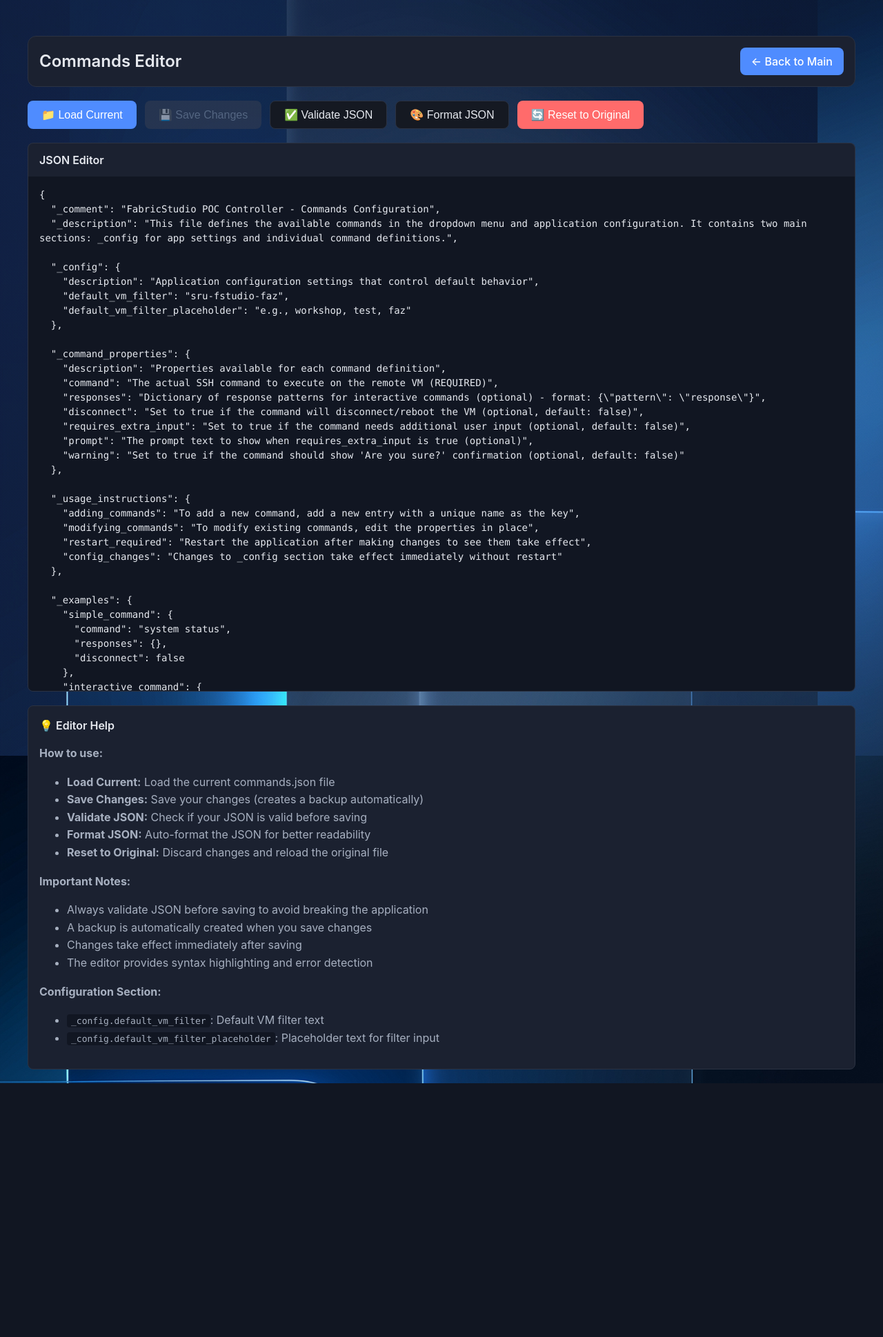
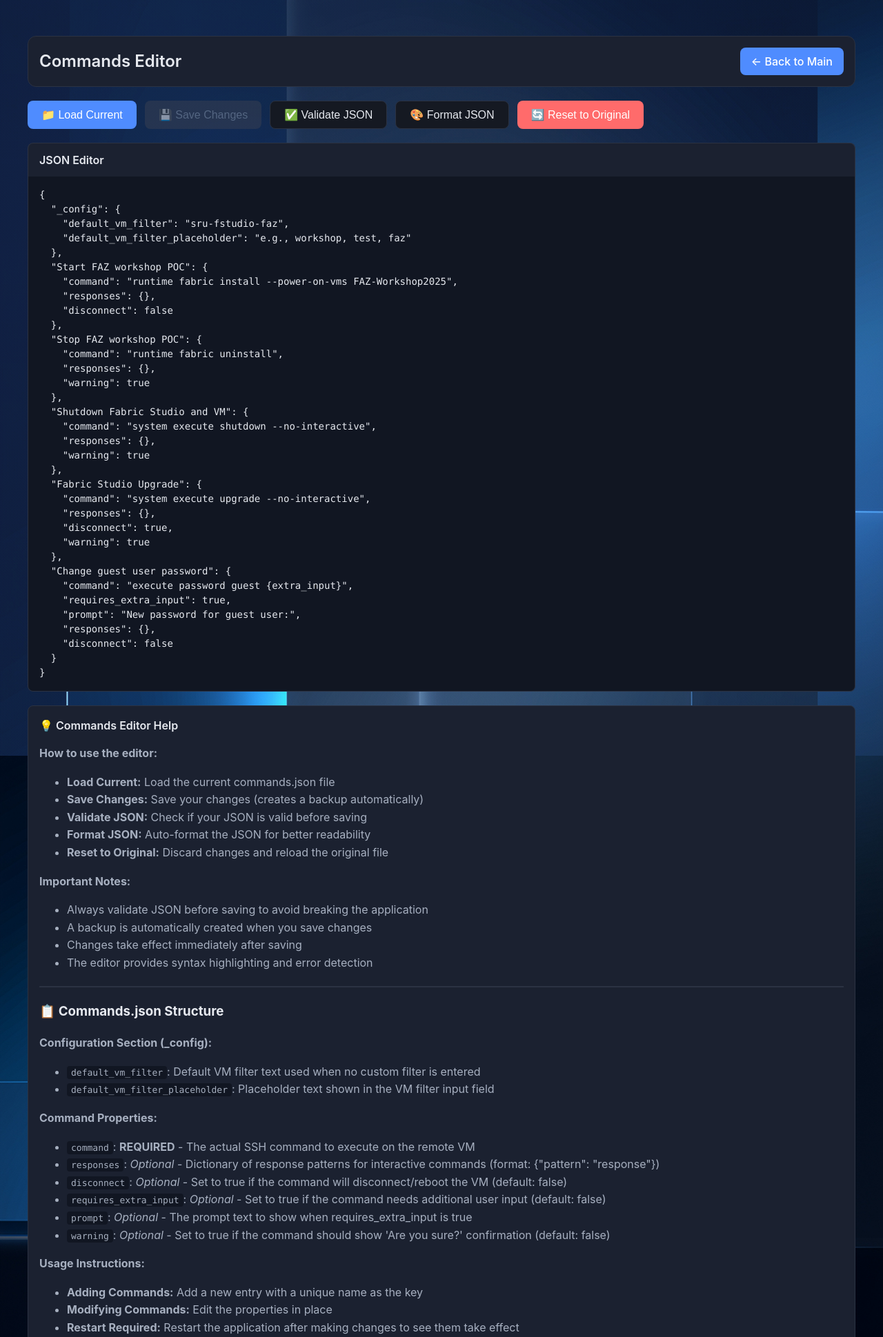
Before and after one commit to s-ruiter/FabricStudioController, a Flask app: page /editor in a window 1280 px wide. Shown: the top 1939 px of the page at 69% size. Before the commit the page ends 1571 px from the top, so only its background shows below. Run offline with Flask 3, Linux system fonts and the light colour scheme.

Commit message:
Clean up commands.json and move documentation to editor help
commands.json improvements:
- Remove all documentation sections (_comment, _description, _command_properties, etc.)
- Keep only essential _config and actual command definitions
- Much cleaner and more focused on actual configuration
- Reduced file size from 79 lines to 25 lines

Editor Help improvements:
- Move all documentation to the 'Editor Help' section
- Add comprehensive structure documentation
- Include detailed property descriptions with examples
- Add practical usage instructions
- Include code examples for different command types
- Better organized with clear sections and formatting

This makes the JSON file much cleaner while keeping all documentation easily accessible in the editor interface.

```diff
--- a/commands.json
+++ b/commands.json
@@ -1,52 +1,8 @@
 {
-  "_comment": "FabricStudio POC Controller - Commands Configuration",
-  "_description": "This file defines the available commands in the dropdown menu and application configuration. It contains two main sections: _config for app settings and individual command definitions.",
-
   "_config": {
-    "description": "Application configuration settings that control default behavior",
     "default_vm_filter": "sru-fstudio-faz",
     "default_vm_filter_placeholder": "e.g., workshop, test, faz"
   },
-
-  "_command_properties": {
-    "description": "Properties available for each command definition",
-    "command": "The actual SSH command to execute on the remote VM (REQUIRED)",
-    "responses": "Dictionary of response patterns for interactive commands (optional) - format: {\"pattern\": \"response\"}",
-    "disconnect": "Set to true if the command will disconnect/reboot the VM (optional, default: false)",
-    "requires_extra_input": "Set to true if the command needs additional user input (optional, default: false)",
-    "prompt": "The prompt text to show when requires_extra_input is true (optional)",
-    "warning": "Set to true if the command should show 'Are you sure?' confirmation (optional, default: false)"
-  },
-
-  "_usage_instructions": {
-    "adding_commands": "To add a new command, add a new entry with a unique name as the key",
-    "modifying_commands": "To modify existing commands, edit the properties in place",
-    "restart_required": "Restart the application after making changes to see them take effect",
-    "config_changes": "Changes to _config section take effect immediately without restart"
-  },
-
-  "_examples": {
-    "simple_command": {
-      "command": "system status",
-      "responses": {},
-      "disconnect": false
-    },
-    "interactive_command": {
-      "command": "execute password admin {extra_input}",
-      "requires_extra_input": true,
-      "prompt": "Enter new admin password:",
-      "responses": {"Password:": "{extra_input}"},
-      "disconnect": false
-    },
-    "dangerous_command": {
-      "command": "system execute shutdown --no-interactive",
-      "responses": {},
-      "warning": true,
-      "disconnect": true
-    }
-  },
-
-  "_documentation": "See COMMANDS.md for detailed examples and advanced configuration options.",
   "Start FAZ workshop POC": {
     "command": "runtime fabric install --power-on-vms FAZ-Workshop2025",
     "responses": {},
--- a/templates/editor.html
+++ b/templates/editor.html
@@ -255,9 +255,9 @@
         </div>
 
         <div class="help-section">
-            <div class="help-title">💡 Editor Help</div>
+            <div class="help-title">💡 Commands Editor Help</div>
             <div class="help-content">
-                <p><strong>How to use:</strong></p>
+                <p><strong>How to use the editor:</strong></p>
                 <ul>
                     <li><strong>Load Current:</strong> Load the current commands.json file</li>
                     <li><strong>Save Changes:</strong> Save your changes (creates a backup automatically)</li>
@@ -274,11 +274,65 @@
                     <li>The editor provides syntax highlighting and error detection</li>
                 </ul>
 
-                <p><strong>Configuration Section:</strong></p>
+                <hr style="margin: 20px 0; border: 1px solid var(--border-color);">
+
+                <h3 style="color: var(--text-primary); margin-top: 0;">📋 Commands.json Structure</h3>
+
+                <p><strong>Configuration Section (_config):</strong></p>
                 <ul>
-                    <li><code>_config.default_vm_filter</code>: Default VM filter text</li>
-                    <li><code>_config.default_vm_filter_placeholder</code>: Placeholder text for filter input</li>
+                    <li><code>default_vm_filter</code>: Default VM filter text used when no custom filter is entered</li>
+                    <li><code>default_vm_filter_placeholder</code>: Placeholder text shown in the VM filter input field</li>
                 </ul>
+
+                <p><strong>Command Properties:</strong></p>
+                <ul>
+                    <li><code>command</code>: <strong>REQUIRED</strong> - The actual SSH command to execute on the remote VM</li>
+                    <li><code>responses</code>: <em>Optional</em> - Dictionary of response patterns for interactive commands (format: {"pattern": "response"})</li>
+                    <li><code>disconnect</code>: <em>Optional</em> - Set to true if the command will disconnect/reboot the VM (default: false)</li>
+                    <li><code>requires_extra_input</code>: <em>Optional</em> - Set to true if the command needs additional user input (default: false)</li>
+                    <li><code>prompt</code>: <em>Optional</em> - The prompt text to show when requires_extra_input is true</li>
+                    <li><code>warning</code>: <em>Optional</em> - Set to true if the command should show 'Are you sure?' confirmation (default: false)</li>
+                </ul>
+
+                <p><strong>Usage Instructions:</strong></p>
+                <ul>
+                    <li><strong>Adding Commands:</strong> Add a new entry with a unique name as the key</li>
+                    <li><strong>Modifying Commands:</strong> Edit the properties in place</li>
+                    <li><strong>Restart Required:</strong> Restart the application after making changes to see them take effect</li>
+                    <li><strong>Config Changes:</strong> Changes to _config section take effect immediately without restart</li>
+                </ul>
+
+                <p><strong>Example Commands:</strong></p>
+
+                <p><strong>Simple Command:</strong></p>
+                <pre style="background: var(--input-bg); padding: 12px; border-radius: 6px; margin: 8px 0; overflow-x: auto;"><code>{
+  "System Status": {
+    "command": "system status",
+    "responses": {},
+    "disconnect": false
+  }
+}</code></pre>
+
+                <p><strong>Interactive Command with User Input:</strong></p>
+                <pre style="background: var(--input-bg); padding: 12px; border-radius: 6px; margin: 8px 0; overflow-x: auto;"><code>{
+  "Change Password": {
+    "command": "execute password admin {extra_input}",
+    "requires_extra_input": true,
+    "prompt": "Enter new admin password:",
+    "responses": {"Password:": "{extra_input}"},
+    "disconnect": false
+  }
+}</code></pre>
+
+                <p><strong>Dangerous Command with Confirmation:</strong></p>
+                <pre style="background: var(--input-bg); padding: 12px; border-radius: 6px; margin: 8px 0; overflow-x: auto;"><code>{
+  "Shutdown System": {
+    "command": "system execute shutdown --no-interactive",
+    "responses": {},
+    "warning": true,
+    "disconnect": true
+  }
+}</code></pre>
             </div>
         </div>
     </div>
```
